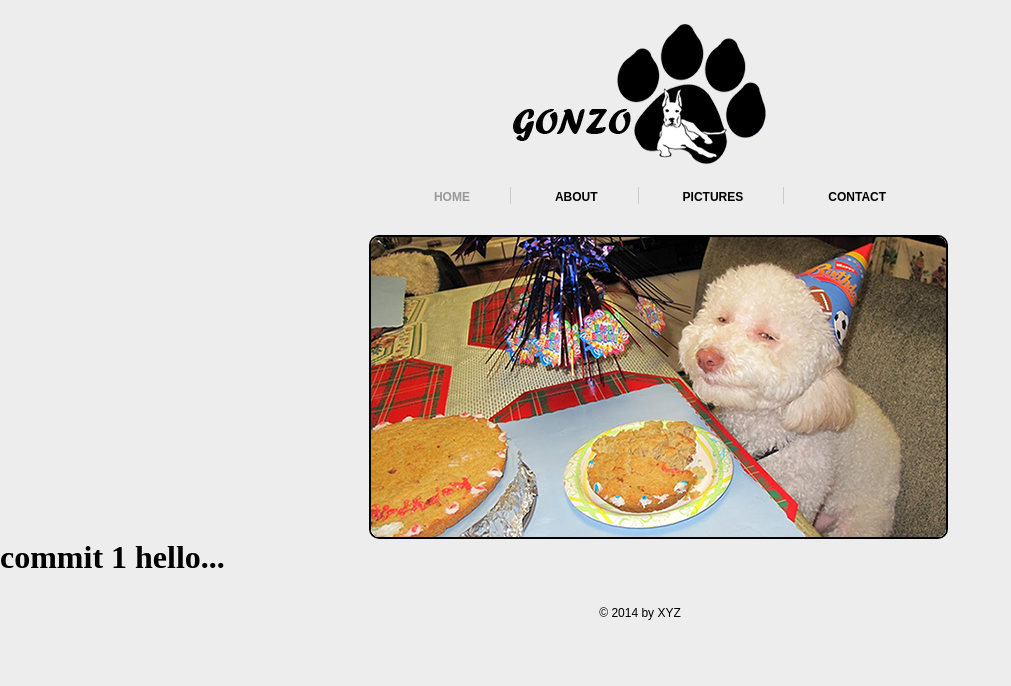
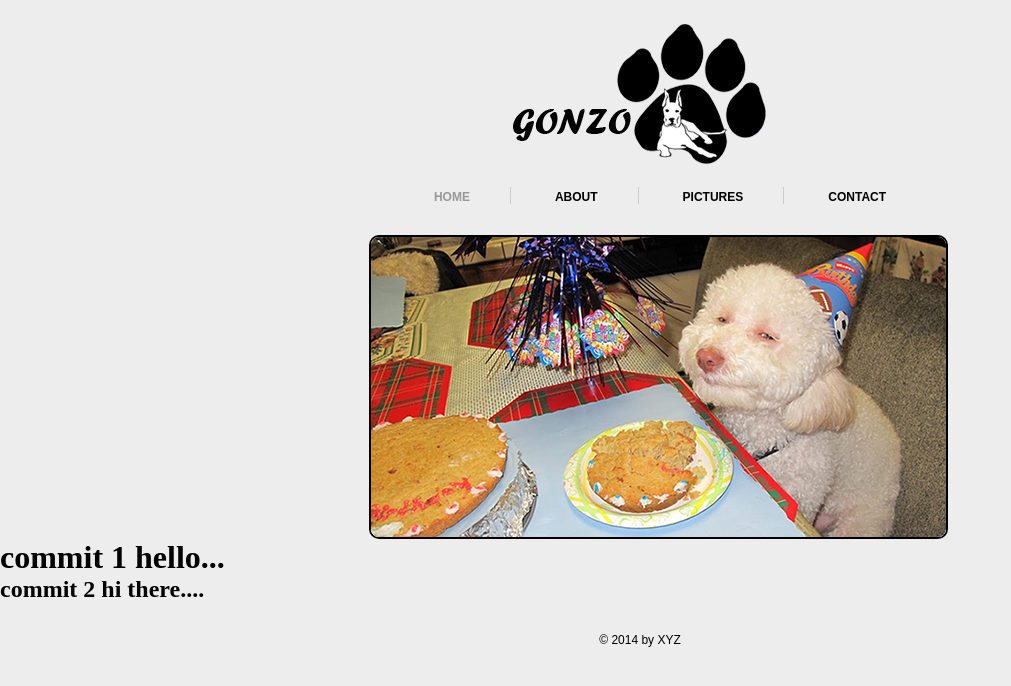
Before and after one commit to nehapevekar/dogs-tuts, a plain HTML site: page index.html in a window 1280 px wide. Shown: the whole page, without its empty margins (0-1011 px from the left). Drawn offline with Linux system fonts and the light colour scheme.

Commit message:
added h2 also

```diff
--- a/index.html
+++ b/index.html
@@ -45,6 +45,7 @@
 		</div>
 <div>
 	<h1>commit 1 hello...</h1>
+	<h2>commit 2 hi there....</h2>
 </div>
 
 
```
